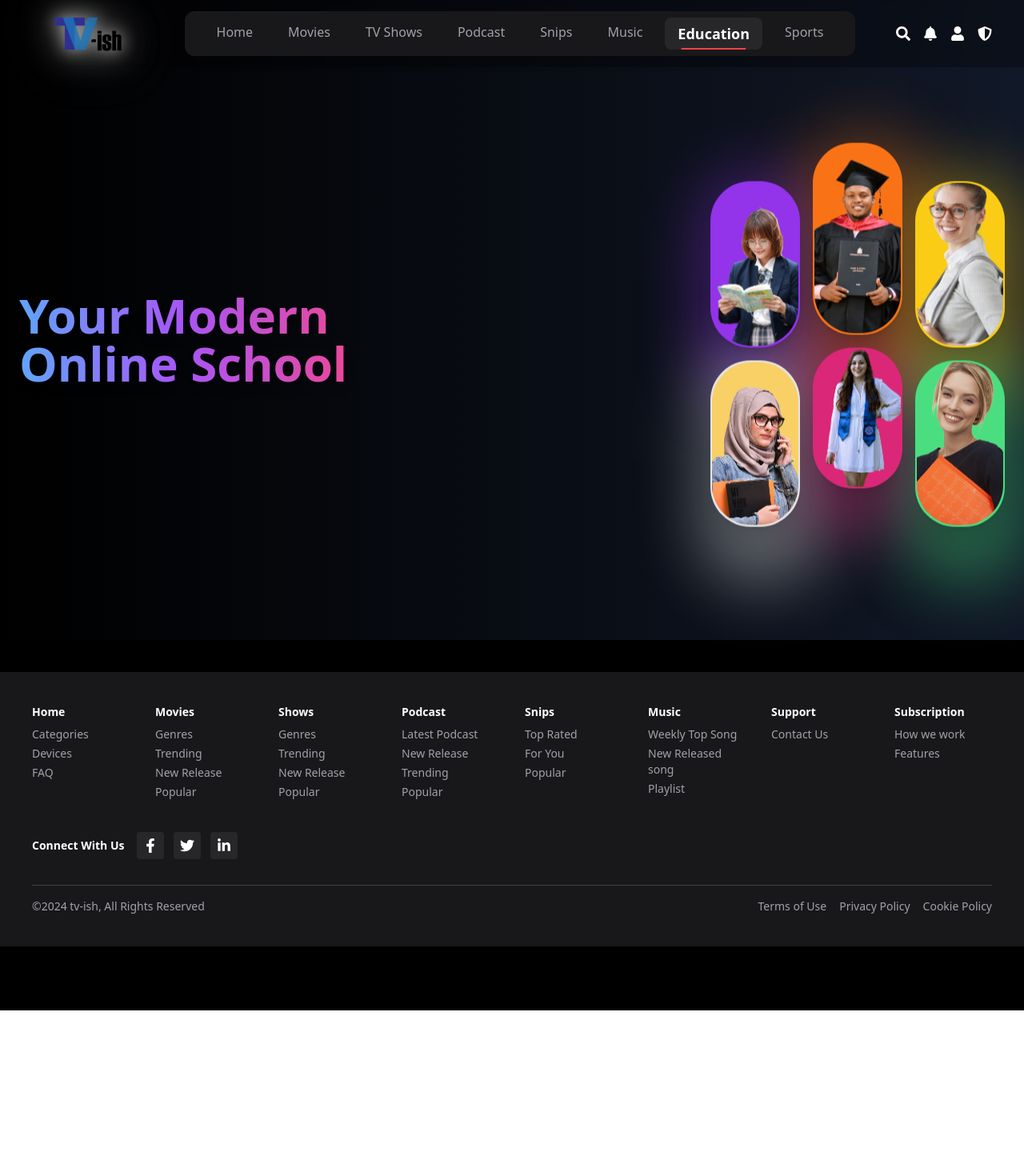
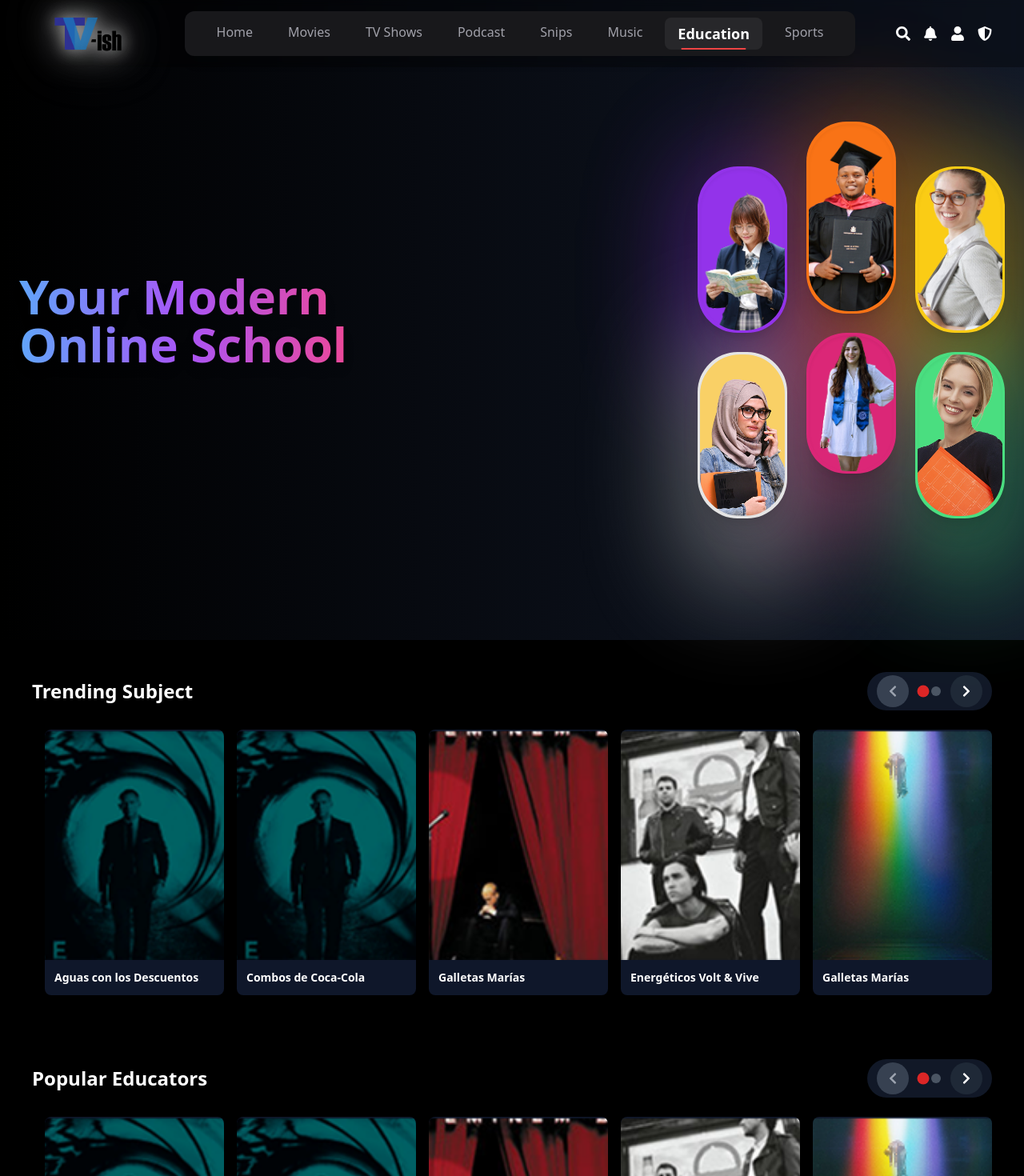
Before and after one commit to Imranali1512/tv_ish, a React (Vite) app: page /education in a window 1280 px wide. Shown: the top 1470 px of the page at 80% size. Before the commit the page ends 1263 px from the top, so only its background shows below. Built offline with nearby package versions, Linux system fonts and the light colour scheme.

Commit message:
Any message

```diff
--- a/package.json
+++ b/package.json
@@ -10,14 +10,18 @@
     "preview": "vite preview"
   },
   "dependencies": {
+    "@carefully-coded/react-text-gradient": "^1.0.6",
     "framer-motion": "^12.23.12",
+    "particles-bg": "^2.5.5",
     "react": "^19.1.0",
     "react-dom": "^19.1.0",
     "react-icons": "^5.5.0",
+    "react-mouse-particles": "^1.1.5",
     "react-parallax-tilt": "^1.7.304",
     "react-router-dom": "^7.7.1",
     "react-touch-drag-slider": "^2.3.1",
-    "tailwind-scrollbar-hide": "^4.0.0"
+    "tailwind-scrollbar-hide": "^4.0.0",
+    "vanilla-tilt": "^1.8.1"
   },
   "devDependencies": {
     "@eslint/js": "^9.30.1",
--- a/src/components/educationfront.jsx
+++ b/src/components/educationfront.jsx
@@ -1,102 +1,145 @@
 import React from "react";
-import { useInView } from "../hooks/useInView"; // custom hook for scroll animation
+import { motion, useAnimation } from "framer-motion";
 
+// Custom InView Hook (inline)
+function useInView(threshold = 0.1) {
+  const ref = React.useRef(null);
+  const [inView, setInView] = React.useState(false);
+
+  React.useEffect(() => {
+    const observer = new IntersectionObserver(
+      ([entry]) => {
+        setInView(entry.isIntersecting);
+      },
+      { threshold }
+    );
+
+    if (ref.current) observer.observe(ref.current);
+
+    return () => {
+      if (ref.current) observer.unobserve(ref.current);
+    };
+  }, [threshold]);
+
+  return [ref, inView];
+}
+
+// Float animation for card
+const floatAnimation = {
+  animate: {
+    y: [0, -10, 0],
+    rotate: [0, 2, 0],
+    scale: [1, 1.05, 1],
+    transition: {
+      duration: 6,
+      ease: "easeInOut",
+      repeat: Infinity,
+      repeatType: "loop",
+    },
+  },
+};
+
+// Animated Card Component
 const AnimatedCard = ({ bgColor, imgSrc, altText, height = "h-52", delay = 0 }) => {
   const [ref, inView] = useInView();
+  const controls = useAnimation();
+
+  React.useEffect(() => {
+    if (inView) {
+      controls.start("animate");
+    } else {
+      controls.stop();
+    }
+  }, [inView, controls]);
 
   return (
-    <div
+    <motion.div
       ref={ref}
+      initial={{ opacity: 0, scale: 0.85 }}
+      animate={inView ? { opacity: 1, scale: 1 } : { opacity: 0, scale: 0.85 }}
+      transition={{ delay: delay / 1000, duration: 0.8, ease: "easeOut" }}
       style={{ animationDelay: `${delay}ms` }}
-      className={`relative w-28 transition-all duration-1000 ${
-        inView ? "animate-fadeZoomSlow" : "opacity-0"
-      }`}
+      className={`relative w-28 ${height} cursor-pointer select-none`}
     >
       {/* Outer Glow */}
-      <div
-        className={`absolute -top-4 -left-4 w-[140%] h-[140%] rounded-[60px] ${bgColor} opacity-30 blur-2xl z-0 animate-pulseSlow`}
-      ></div>
+      <motion.div
+        className={`absolute -top-5 -left-5 w-[150%] h-[150%] rounded-[60px] ${bgColor} opacity-20 blur-3xl z-0`}
+        animate={{ opacity: [0.2, 0.4, 0.2] }}
+        transition={{ duration: 4, ease: "easeInOut", repeat: Infinity, repeatType: "mirror" }}
+      />
 
-      {/* Image Card */}
-      <div
-        className={`relative p-[2px] w-28 ${height} rounded-[50px] ${bgColor} shadow-xl transform-gpu transition-transform duration-700 ease-[cubic-bezier(0.34,1.56,0.64,1)] hover:rotate-[2deg] hover:scale-[1.1] hover:shadow-[0_15px_25px_rgba(0,0,0,0.3)] z-10 group overflow-hidden animate-float`}
+      {/* Card with floating animation */}
+      <motion.div
+        className={`relative p-[3px] w-full h-full rounded-[50px] ${bgColor} shadow-xl overflow-hidden z-10`}
+        variants={floatAnimation}
+        animate={controls}
+        whileHover={{ scale: 1.15, rotate: 3, transition: { duration: 0.3 } }}
+        whileTap={{ scale: 0.95 }}
+        style={{ perspective: 600 }}
       >
         {/* Shine Swipe */}
-        <div className="absolute inset-0 z-20 overflow-hidden rounded-[50px] pointer-events-none">
-          <div className="absolute top-0 left-[-75%] w-[50%] h-full bg-gradient-to-r from-white/10 via-white/60 to-white/10 transform rotate-6 group-hover:animate-shineSwipe"></div>
-        </div>
+        <motion.div className="absolute inset-0 z-20 overflow-hidden rounded-[50px] pointer-events-none">
+          <motion.div
+            className="absolute top-0 left-[-100%] w-[200%] h-full bg-gradient-to-r from-transparent via-white/70 to-transparent rounded-[50px]"
+            variants={{
+              animate: {
+                x: ["-100%", "100%"],
+                transition: {
+                  duration: 2.5,
+                  ease: "easeInOut",
+                  repeat: Infinity,
+                  repeatType: "loop",
+                  delay: 0.5,
+                },
+              },
+            }}
+            animate="animate"
+          />
+        </motion.div>
 
         <img
           src={imgSrc}
           alt={altText}
-          className="w-full h-full object-cover rounded-[50px] transition duration-700 ease-in-out"
+          className="w-full h-full object-cover rounded-[50px] shadow-inner"
+          draggable={false}
+          loading="lazy"
+          style={{ userSelect: "none" }}
         />
-      </div>
-    </div>
+      </motion.div>
+    </motion.div>
   );
 };
 
+// Main Component with all cards and layout
 const EducationFront = () => {
   return (
-    <div className="min-h-screen bg-gradient-to-r from-black to-gray-900 flex items-center justify-center px-6 pt-12">
+    <div className="min-h-screen bg-gradient-to-r from-black to-gray-900 flex items-center justify-center px-6">
       <div className="flex flex-col-reverse md:flex-row items-center justify-between w-full max-w-7xl">
-        {/* Centered & Beautiful Heading */}
+        {/* Heading */}
         <div className="text-white w-full md:w-auto mb-10 md:mb-0 text-center md:text-left">
-          <h1 className="text-4xl md:text-6xl font-extrabold leading-tight bg-gradient-to-r from-blue-400 via-purple-500 to-pink-500 bg-clip-text text-transparent animate-fadeZoomSlow drop-shadow-lg text-center md:text-left max-w-xl mx-auto md:mx-0">
+          <h1 className="text-4xl md:text-6xl font-extrabold leading-tight bg-gradient-to-r from-blue-400 via-purple-500 to-pink-500 bg-clip-text text-transparent animate-fadeZoomSlow drop-shadow-lg max-w-xl mx-auto md:mx-0">
             Your Modern <br className="hidden md:block" /> Online School
           </h1>
         </div>
 
-        {/* Image Grid */}
-        <div className="relative grid grid-cols-3 gap-4 pt-10 md:pt-0">
+        {/* Grid of Cards */}
+        <div className="relative grid grid-cols-3 gap-6">
           {/* Column 1 */}
-          <div className="flex flex-col gap-4 pt-12">
-            <AnimatedCard
-              bgColor="bg-purple-600"
-              imgSrc="/images/std1.png"
-              altText="Student 1"
-              delay={200}
-            />
-            <AnimatedCard
-              bgColor="bg-neutral-200"
-              imgSrc="/images/std4.png"
-              altText="Student 4"
-              delay={500}
-            />
+          <div className="flex flex-col gap-6 pt-14">
+            <AnimatedCard bgColor="bg-purple-600" imgSrc="/images/std1.png" altText="Student 1" delay={200} />
+            <AnimatedCard bgColor="bg-neutral-200" imgSrc="/images/std4.png" altText="Student 4" delay={500} />
           </div>
 
           {/* Column 2 */}
-          <div className="flex flex-col gap-4 items-center">
-            <AnimatedCard
-              bgColor="bg-orange-500"
-              imgSrc="/images/std2.png"
-              altText="Student 2"
-              height="h-60"
-              delay={800}
-            />
-            <AnimatedCard
-              bgColor="bg-pink-600"
-              imgSrc="/images/std5.png"
-              altText="Student 5"
-              height="h-44"
-              delay={1100}
-            />
+          <div className="flex flex-col gap-6 items-center">
+            <AnimatedCard bgColor="bg-orange-500" imgSrc="/images/std2.png" altText="Student 2" height="h-60" delay={800} />
+            <AnimatedCard bgColor="bg-pink-600" imgSrc="/images/std5.png" altText="Student 5" height="h-44" delay={1100} />
           </div>
 
           {/* Column 3 */}
-          <div className="flex flex-col gap-4 pt-12">
-            <AnimatedCard
-              bgColor="bg-yellow-400"
-              imgSrc="/images/std3.png"
-              altText="Student 3"
-              delay={1400}
-            />
-            <AnimatedCard
-              bgColor="bg-green-400"
-              imgSrc="/images/std6.png"
-              altText="Student 6"
-              delay={1700}
-            />
+          <div className="flex flex-col gap-6 pt-14">
+            <AnimatedCard bgColor="bg-yellow-400" imgSrc="/images/std3.png" altText="Student 3" delay={1400} />
+            <AnimatedCard bgColor="bg-green-400" imgSrc="/images/std6.png" altText="Student 6" delay={1700} />
           </div>
         </div>
       </div>
--- a/src/pages/education.jsx
+++ b/src/pages/education.jsx
@@ -14,12 +14,142 @@
 import EducationFront from '../components/educationfront';
 
 
+const subject = [
+  {
+    title: "Aguas con los Descuentos",
+    image: "/images/f1.png",
+
+  },
+  {
+    title: "Combos de Coca-Cola",
+    image: "/images/f2.png",
+
+  },
+  {
+    title: "Galletas Marías",
+    image: "/images/f3.png",
+
+  },
+  {
+    title: "Energéticos Volt & Vive",
+    image: "/images/f4.png",
+
+  },
+
+   {
+    title: "Galletas Marías",
+    image: "/images/f5.png",
+
+  },
+  {
+    title: "Energéticos Volt & Vive",
+    image: "/images/f6.png",
+
+  },
+
+];
+
+
+const populareducaters = [
+  {
+    title: "Aguas con los Descuentos",
+    image: "/images/f1.png",
+
+  },
+  {
+    title: "Combos de Coca-Cola",
+    image: "/images/f2.png",
+
+  },
+  {
+    title: "Galletas Marías",
+    image: "/images/f3.png",
+
+  },
+  {
+    title: "Energéticos Volt & Vive",
+    image: "/images/f4.png",
+
+  },
+
+   {
+    title: "Galletas Marías",
+    image: "/images/f5.png",
+
+  },
+  {
+    title: "Energéticos Volt & Vive",
+    image: "/images/f6.png",
+
+  },
+];
+
+const trengingsubject = [
+  {
+    title: "Aguas con los Descuentos",
+    image: "/images/f1.png",
+
+  },
+  {
+    title: "Combos de Coca-Cola",
+    image: "/images/f2.png",
+
+  },
+  {
+    title: "Galletas Marías",
+    image: "/images/f3.png",
+
+  },
+  {
+    title: "Energéticos Volt & Vive",
+    image: "/images/f4.png",
+
+  },
+
+   {
+    title: "Galletas Marías",
+    image: "/images/f5.png",
+
+  },
+  {
+    title: "Energéticos Volt & Vive",
+    image: "/images/f6.png",
+
+  },
+];
+
+
+
 const Education = () => {
   return (
     <div>
       <EducationFront />
 
+      <MoviesGrid
+        title="Trending Subject"
+        movies={trengingsubject}
+        showProgress={false}
+        showViewAllButton={false}
+      />
 
+      <MoviesGrid
+        title="Popular Educators"
+        movies={populareducaters}
+        showProgress={false}
+        showViewAllButton={false}
+      />
+
+      <MoviesGrid
+        title="Subjects"
+        movies={subject}
+        showProgress={false}
+        showViewAllButton={false}
+      />
+
+
+      <div className="mt-10 px-4 md:px-50 max-w-6xl mx-auto pb-10">
+              <Container />
+      </div>
 
     </div>
   );
--- a/src/pages/music.jsx
+++ b/src/pages/music.jsx
@@ -229,6 +229,9 @@
 
       <TrendingDJ/>
 
+      <div className="mt-10 px-4 md:px-50 max-w-6xl mx-auto pb-10">
+              <Container />
+      </div>
 
     </div>
   );
--- a/tailwind.config.js
+++ b/tailwind.config.js
@@ -58,7 +58,21 @@
           '0%, 100%': { transform: 'translateY(0px)' },
           '50%': { transform: 'translateY(-6px)' },
         },
+
+        // 🔥 NEW: Energy Glow + Grow
+        energyGrow: {
+          '0%': { transform: 'scale(0.95)', boxShadow: '0 0 0px rgba(255, 255, 255, 0.1)' },
+          '50%': { transform: 'scale(1.1)', boxShadow: '0 0 25px rgba(255, 255, 255, 0.5)' },
+          '100%': { transform: 'scale(1)', boxShadow: '0 0 8px rgba(255, 255, 255, 0.2)' },
+        },
+
+        // 🔁 Optional: Combined floating energy effect
+        floatEnergy: {
+          '0%, 100%': { transform: 'translateY(0)' },
+          '50%': { transform: 'translateY(-8px)' },
+        },
       },
+
       animation: {
         slideInRight: 'slideInRight 0.7s ease-in-out forwards',
         slideInLeft: 'slideInLeft 0.7s ease-in-out forwards',
@@ -69,6 +83,10 @@
         floatUp: 'floatUp 8s ease-in-out infinite',
         fadeUp: 'fadeUp 1s ease-out both',
         float: 'float 4s ease-in-out infinite',
+
+        // 🔥 NEW animations
+        energyGrow: 'energyGrow 2.5s ease-in-out forwards',
+        floatEnergy: 'floatEnergy 4s ease-in-out infinite',
       },
     },
   },
```
Also changed, not shown: 1 other file (tests, documents, lock files or other folders).
